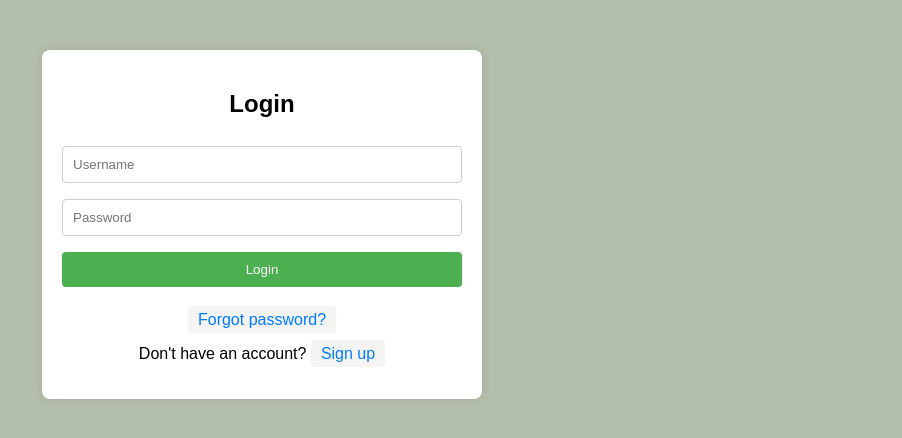
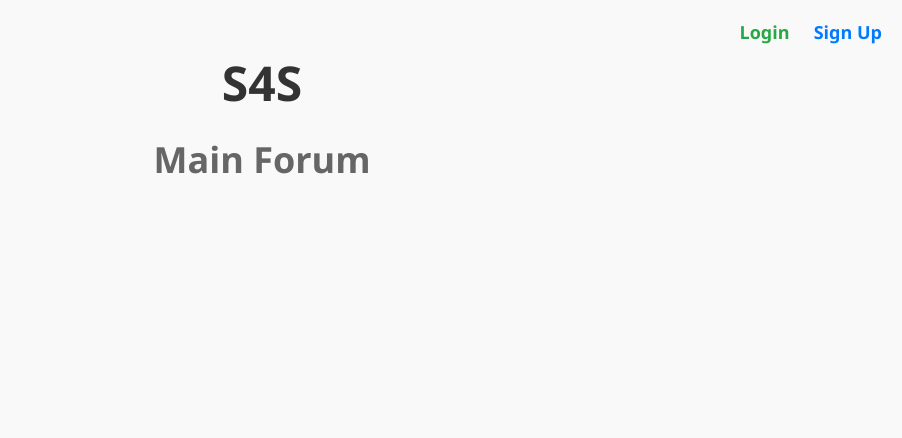
Before and after one commit to omerdani/StudentForStudent, a Django app: template templates/Home.html in a window 1280 px wide. Shown: the top 438 px of the page, without its empty margins (378-1280 px from the left). Run offline with Django 5.2, Linux system fonts and the light colour scheme; the template is opened without the code that fills it, so the values that code supplies are empty.

Commit message:
update 1.02

```diff
--- a/S4S/views.py
+++ b/S4S/views.py
@@ -33,9 +33,10 @@ def display_data(request):
     students = Student.objects.all()
     graduates = Graduate.objects.all()
     return render(request, 'display_data.html', {'candidates': candidates, 'students': students, 'graduates': graduates})
+def login(request):
+    return render(request, 'Login.html')
 def home(request):
     return render(request, 'Home.html')
 
-
 def forgotpassword(request):
     return render(request, 'ForgotPassword.html')
--- a/StudentForStudent/urls.py
+++ b/StudentForStudent/urls.py
@@ -19,7 +19,8 @@ from django.urls import path
 from S4S import views
 
 urlpatterns = [
-    path('login/', views.home, name='login'),
+    path('', views.home, name=''),
+    path('login/', views.login, name='login'),
     path('signup/', views.signup, name='signup'),
     path('data/', views.display_data, name='data'),
     path('forgotpass/', views.forgotpassword, name='forgotpass'),
--- a/templates/Home.html
+++ b/templates/Home.html
@@ -1,77 +1,55 @@
-<!-- templates/home.html -->
 <!DOCTYPE html>
 <html lang="en">
 <head>
   <meta charset="UTF-8">
   <meta name="viewport" content="width=device-width, initial-scale=1.0">
-    <title>Login</title>
+  <title>S4S</title>
   <style>
     body {
-            font-family: Arial, sans-serif;
-            background-color: #b4beac;
+      font-family: 'Segoe UI', Tahoma, Geneva, Verdana, sans-serif;
+      margin: 0;
+      padding: 0;
+      background-color: #f9f9f9;
     }
     .container {
-            max-width: 400px;
+      max-width: 800px;
       margin: 50px auto;
-            padding: 20px;
-            background-color: #ffffff;
-            border-radius: 8px;
-            box-shadow: 0 0 10px rgba(0, 0, 0, 0.1);
-        }
-        h2 {
       text-align: center;
     }
-        input[type="text"],
-        input[type="password"],
-        input[type="submit"] {
-            width: 100%;
-            padding: 10px;
-            margin: 8px 0;
-            display: inline-block;
-            border: 1px solid #ccc;
-            border-radius: 4px;
-            box-sizing: border-box;
+    .title {
+      font-size: 48px;
+      font-weight: bold;
+      color: #333;
+      margin-bottom: 20px;
     }
-        input[type="submit"] {
-            background-color: #4caf50;
-            color: white;
-            border: none;
-            cursor: pointer;
+    .subtitle {
+      font-size: 36px;
+      font-weight: bold;
+      color: #666;
+      margin-bottom: 20px;
     }
-        input[type="submit"]:hover {
-            background-color: #45a049;
+    .labels {
+      position: absolute;
+      top: 20px;
+      right: 20px;
     }
-        .signup-link {
-            text-align: center;
-            margin-top: 10px;
-        }
-        .signup-link a {
-            color: #007bff;
+    .labels a {
+      margin-left: 20px;
       text-decoration: none;
-            background-color: #f4f4f4;
-            padding: 5px 10px;
-            border-radius: 4px;
-        }
-        .signup-link a:hover {
-            background-color: #ddd;
+      color: #555;
+      font-weight: bold;
+      font-size: 18px;
     }
   </style>
 </head>
 <body>
-
   <div class="container">
-    <h2>Login</h2>
-    <form action="/login/" method="post">
-        {% csrf_token %} <!-- Add CSRF token for security -->
-        <input type="text" id="username" name="username" placeholder="Username" required>
-        <input type="password" id="password" name="password" placeholder="Password" required>
-        <input type="submit" value="Login">
-    </form>
-    <div class="signup-link">
-        <p><a href="/forgotpass">Forgot password?</a></p>
-        <p>Don't have an account? <a href="/signup">Sign up</a></p>
+    <div class="title">S4S</div>
+    <div class="subtitle">Main Forum</div>
+    <div class="labels">
+      <a href="/login/" style="color: #28a745;">Login</a>
+      <a href="/signup/" style="color: #007bff;">Sign Up</a>
     </div>
   </div>
-
 </body>
 </html>
```
Also changed, not shown: templates/Login.html (added, +77 -0 lines), templates/display_data.html (+27 -3 lines), db.sqlite3. Lines whose indentation alone changed are shown as unchanged.
